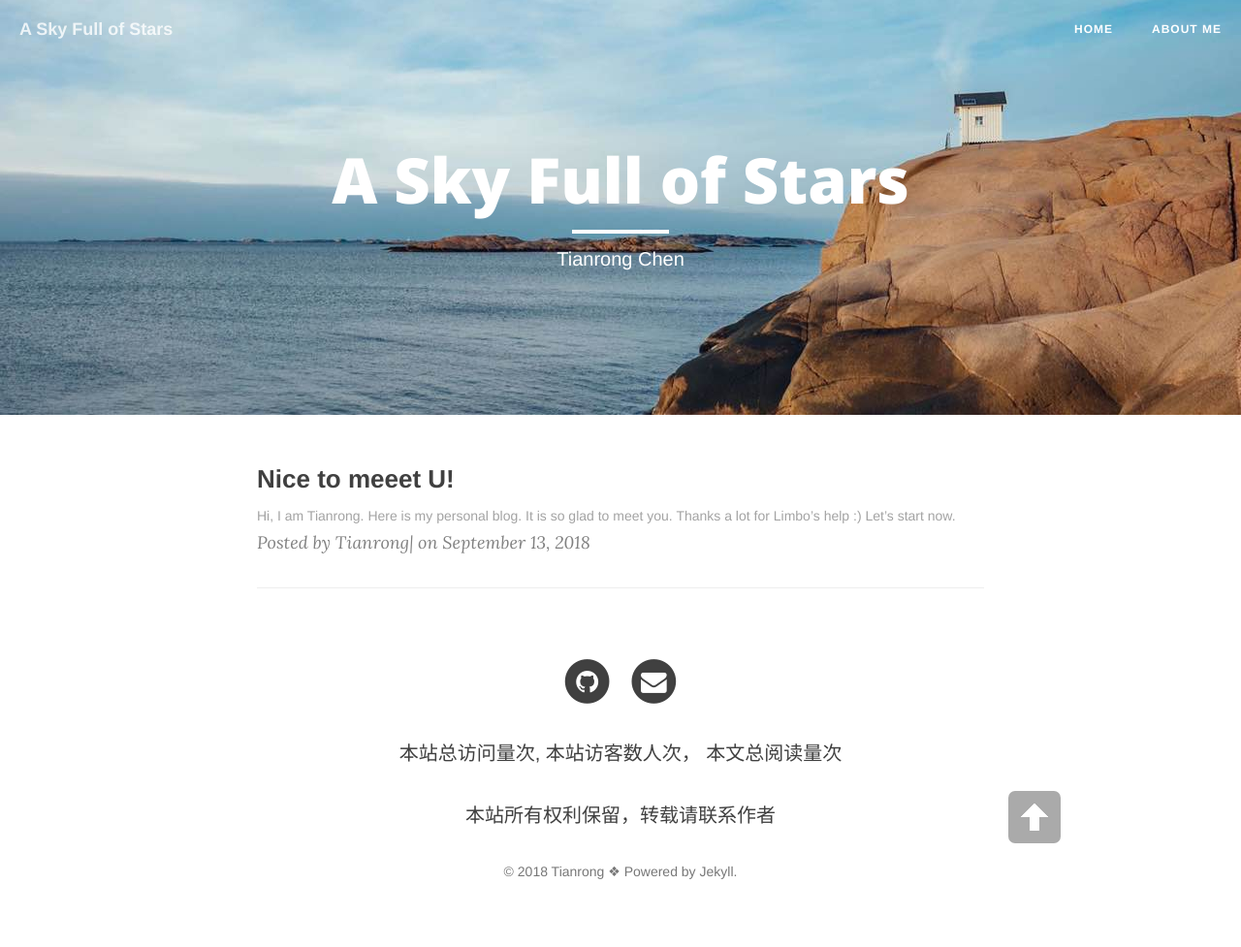
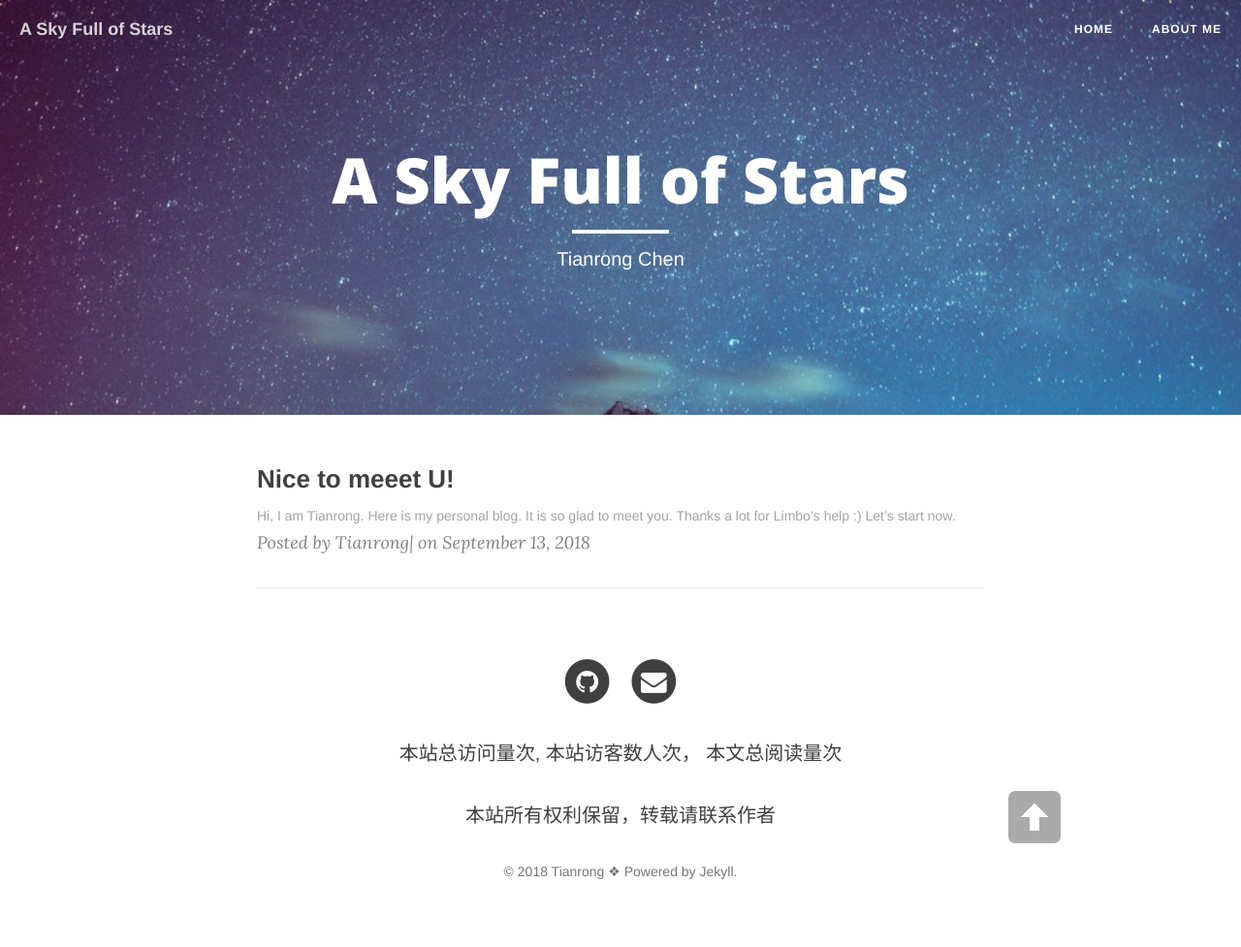
Before and after one commit to trchen12/trchen12.github.io, a Jekyll site: the page built from index.html, in a window 1280 px wide. Shown: the whole page at 97% size. Built offline with Jekyll 4.4.1, drawn with Linux system fonts in a browser that asks for light colours; nearby versions of some CDN libraries; the list of posts is cut into pages by our own code; comment, search, counter and statistics services are not loaded.

Commit message:
Update _config.yml

```diff
--- a/_config.yml
+++ b/_config.yml
@@ -1,6 +1,6 @@
 # Site settings
 title: A Sky Full of Stars
-header-img: "img/1.jpg"
+header-img: "img/stars.jpg"
 tagline: "cn"
 description: "Tianrong Chen"
 baseurl: ""
```
